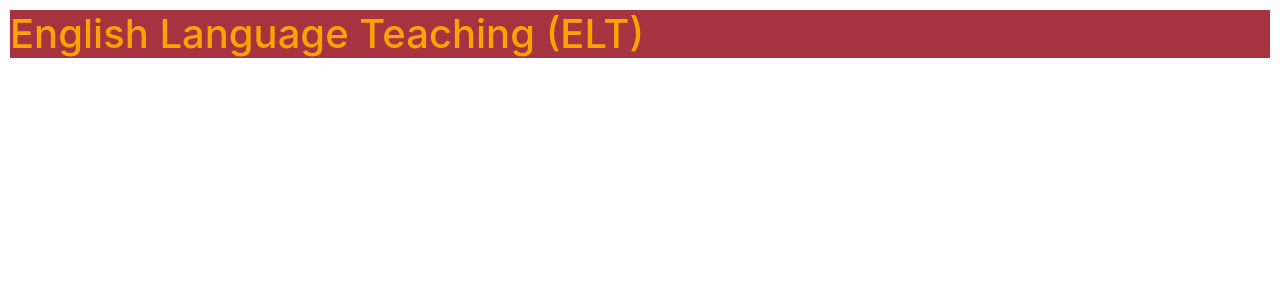
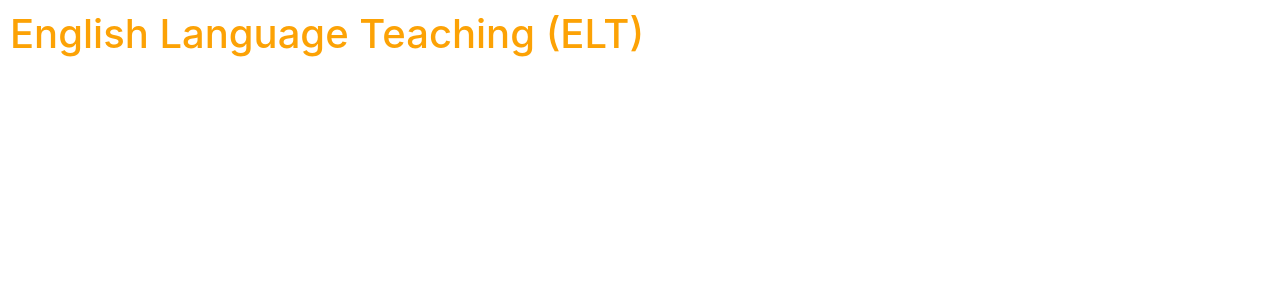
Before and after one commit to nuhyamin/my-first-blog, a Django app: page / in a window 1280 px wide. Shown: the top 300 px of the page. Run offline with Django 3.2, Linux system fonts and the light colour scheme; data that the repository does not hold is empty; some libraries are stand-ins or nearby versions.

Commit message:
css modif

```diff
--- a/blog/static/css/blog.css
+++ b/blog/static/css/blog.css
@@ -7,12 +7,11 @@ h1 a {
 	text-align: center;
 }
 
-.blogtitle{
-	background-color:#a53340;
+div.blogtitle{
+	background-color:#orange;
 }
 
 .postcontent{
-	margin:30px;
 	font-family: book antiqua;
 	font-size:18pt;
 	text-align: justify;
```
